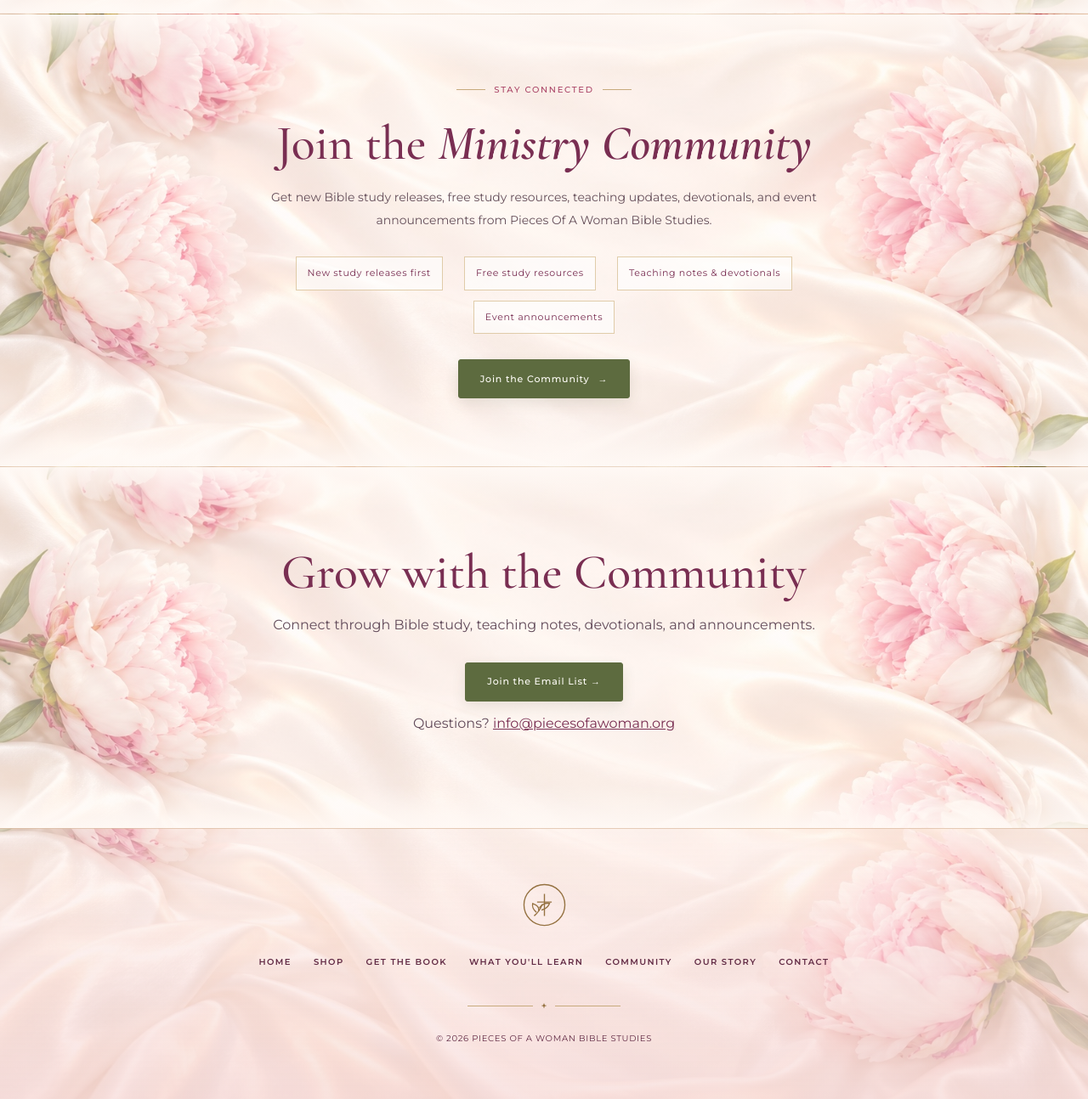
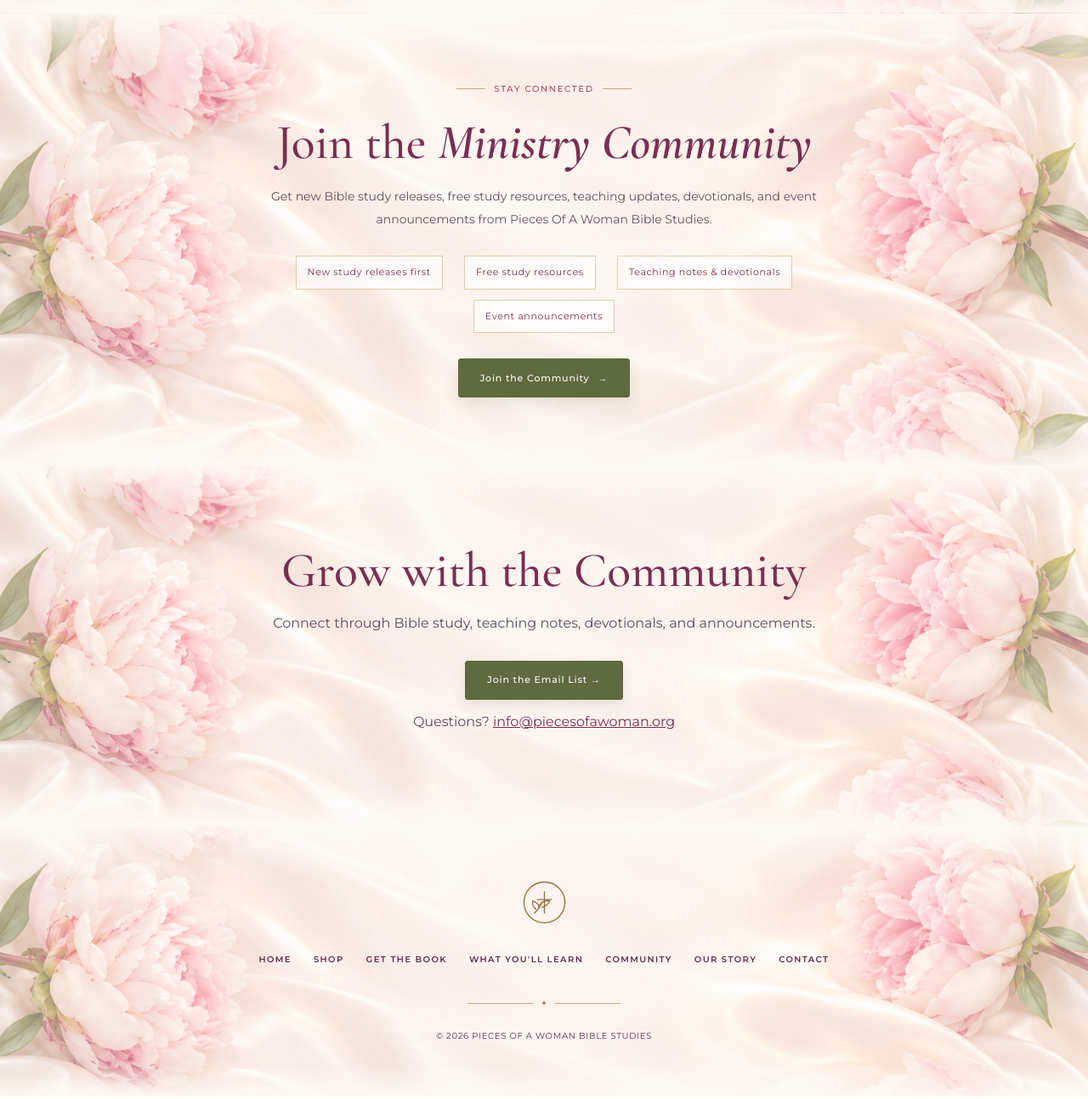
Before and after one commit to pieces-of-a-woman-staging/Pieces-of-a-woman-staging, a plain HTML site: page community.html in a window 1280 px wide. Shown: the part 931-2225 px from the top of the page at 85% size. Drawn offline with nearby package versions, Linux system fonts and the light colour scheme.

Commit message:
Restore visible satin in Shop and soften ministry/footer section boundaries

```diff
--- a/css/satin.css
+++ b/css/satin.css
@@ -776,8 +776,8 @@
 body.poaw-satin .ministry-signup {
   padding: 80px 28px !important;
   background: var(--ivory) !important;
-  border-top: 1px solid rgba(199, 170, 124, 0.3);
-  border-bottom: 1px solid rgba(199, 170, 124, 0.3);
+  border-top: 0;
+  border-bottom: 0;
   text-align: center;
 }
 
@@ -825,7 +825,7 @@
   padding: 0 !important;
   background: linear-gradient(rgba(255, 244, 240, 0.62), rgba(247, 221, 220, 0.8)), var(--satin-art) center bottom / cover no-repeat !important;
   color: var(--plum-dark) !important;
-  border-top: 1px solid rgba(199, 170, 124, 0.4);
+  border-top: 0;
 }
 
 body.poaw-satin .footer-overlay {
@@ -1237,6 +1237,35 @@
   background-repeat: no-repeat !important;
   background-attachment: scroll !important;
 }
+/* Homepage-specific precedence over legacy .page-reference-design shop styles. */
+body.poaw-satin.page-reference-design .shop-section {
+  background-color: #fff9f5 !important;
+  background-image:
+    linear-gradient(to bottom, rgba(255,249,245,.90), rgba(255,249,245,0) 12%, rgba(255,249,245,0) 88%, rgba(255,249,245,.90)),
+    linear-gradient(rgba(255,249,245,.36), rgba(255,249,245,.36)),
+    url("../images/peony-satin.jpg") !important;
+  background-position: center, center, center !important;
+  background-size: 100% 100%, 100% 100%, cover !important;
+  background-repeat: no-repeat !important;
+  background-attachment: scroll !important;
+}
+body.poaw-satin.page-reference-design .shop-header {
+  padding-top: 26px !important;
+}
+body.poaw-satin .site-footer {
+  background-image:
+    linear-gradient(to bottom, rgba(255,249,245,.92), rgba(255,249,245,0) 20%, rgba(255,249,245,0) 88%, rgba(255,249,245,.92)),
+    linear-gradient(rgba(255,249,245,.50), rgba(255,249,245,.50)),
+    url("../images/peony-satin.jpg") !important;
+  background-position: center, center, center !important;
+  background-size: 100% 100%, 100% 100%, cover !important;
+  background-repeat: no-repeat !important;
+  border-top: 0 !important;
+}
+body.poaw-satin .ministry-signup {
+  border-top: 0 !important;
+  border-bottom: 0 !important;
+}
 body.poaw-satin :is(.study-card,.learn-details-card,.resource-card,.shop-discover-card,.community-section__inner,.poaw-testimonials__card,.poaw-author__story,.contact-restored-card) {
  background:rgba(255,250,247,.65) !important;
 }
```
